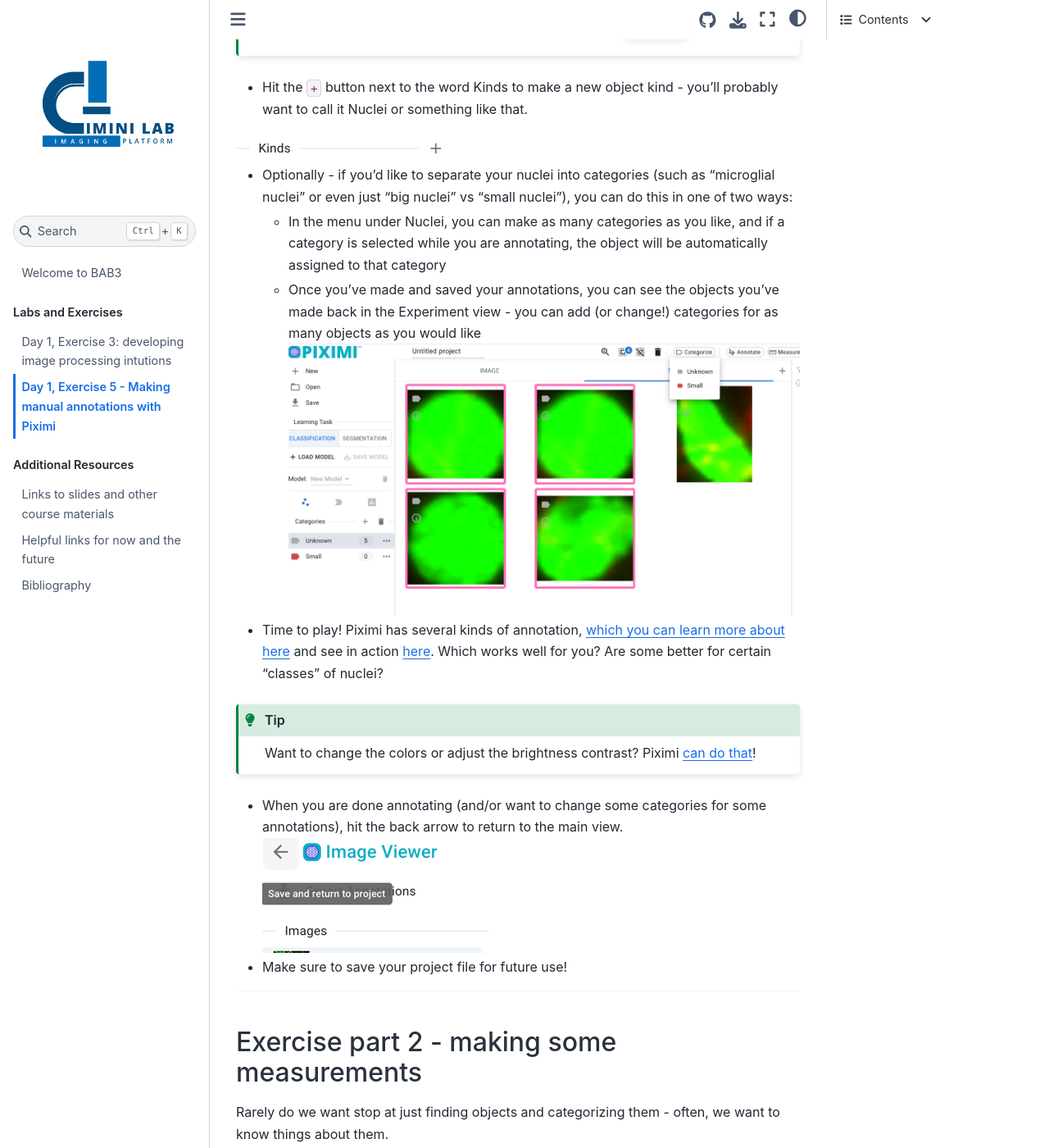
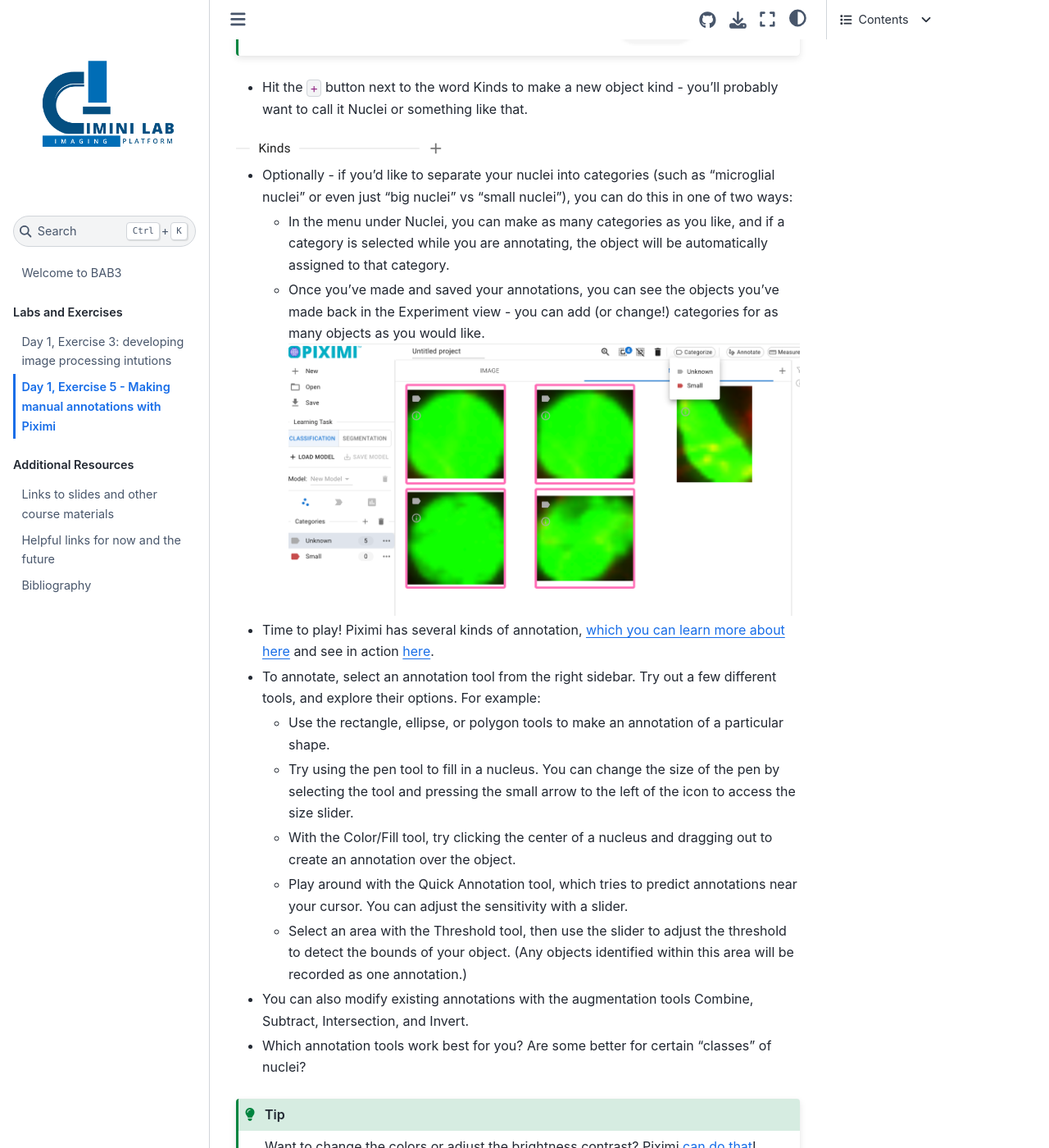
Before and after one commit to broadinstitute/BAB3, a Jupyter Book: the page built from docs/Piximi_ManualAnnotation/Piximi.md, in a window 1280 px wide and 1400 px high, scrolled down 2363 px. Shown: the whole window at 82% size. Built offline with Jupyter Book 1.0.4 settings and Sphinx 7.4.7 and the Sphinx Book theme 1.1.4, drawn with Linux system fonts in a browser that asks for light colours; cross-references to code outside the pages are shown as plain code; some of the changed text lies outside the part shown.

Commit message:
further detail for annotation and measurement sections

````diff
--- a/docs/Piximi_ManualAnnotation/Piximi.md
+++ b/docs/Piximi_ManualAnnotation/Piximi.md
@@ -16,21 +16,21 @@ While [Piximi](https://piximi.app/){cite}`Moser2024-vt` can do a lot of cool thi
 
 We'll be using a dataset of microglia stained in rat brains - you can read more of the specifics in the [dataset readme](https://drive.google.com/file/d/1wdz7pikmfWAEXUeGQ3VcDn1rwnqKyYYm/view?usp=sharing).
 
-## Exercise part 1 - manually annotate some nuclei
+## Exercise Part 1 - Manually annotate some nuclei
 
 ```{margin} Want to learn more about working with Piximi?
 Check out the [documentation](https://documentation.piximi.app/intro.html) (which includes some full-length tutorials), or check them out on [the image.sc forum!](https://forum.image.sc/tag/piximi)
 ```
 
 - Download the dataset linked above to your local machine. We'll be using it throughout the week, so don't delete it!
-- Open Piximi.app, and click "Start New Project"
-- Drag the images in, and tell Piximi that they have 2 channels
+- Open Piximi.app, and click "Start New Project".
+- Drag the images from the folder to Piximi, and tell Piximi that they have 2 channels.
 
 <img src="./images/Channels.png">
 
 
 
-- The images should now all be visible in Piximi's main experiment view - hit "Annotate" to bring them into the Annotator View (also called the Image View)
+- The images should now all be visible in Piximi's main experiment view - hit "Annotate" to bring them into the Annotator View (also called the Image View).
 <img src="./images/AnnotationButton.png">
 
 ```{tip}
@@ -44,39 +44,61 @@ Running into trouble? Toggle on Piximi's help mode on the left bar, which will h
 <img src="./images/NewKind.png">
 
   - Optionally - if you'd like to separate your nuclei into categories (such as "microglial nuclei" or even just "big nuclei" vs "small nuclei"), you can do this in one of two ways:
-    - In the menu under Nuclei, you can make as many categories as you like, and if a category is selected while you are annotating, the object will be automatically assigned to that category
-    - Once you've made and saved your annotations, you can see the objects you've made back in the Experiment view - you can add (or change!) categories for as many objects as you would like
+    - In the menu under Nuclei, you can make as many categories as you like, and if a category is selected while you are annotating, the object will be automatically assigned to that category.
+    - Once you've made and saved your annotations, you can see the objects you've made back in the Experiment view - you can add (or change!) categories for as many objects as you would like.
     <img src="./images/ExperimentViewCategorization.png">
 
-- Time to play! Piximi has several kinds of annotation, [which you can learn more about here](https://documentation.piximi.app/pages/detail/imageviewer.html#annotation-tools) and see in action [here](https://documentation.piximi.app/pages/detail/imageviewer-tools-annotation.html). Which works well for you? Are some better for certain "classes" of nuclei?
+- Time to play! Piximi has several kinds of annotation, [which you can learn more about here](https://documentation.piximi.app/pages/detail/imageviewer.html#annotation-tools) and see in action [here](https://documentation.piximi.app/pages/detail/imageviewer-tools-annotation.html).
+
+- To annotate, select an annotation tool from the right sidebar. Try out a few different tools, and explore their options. For example:
+  - Use the rectangle, ellipse, or polygon tools to make an annotation of a particular shape.
+  - Try using the pen tool to fill in a nucleus. You can change the size of the pen by selecting the tool and pressing the small arrow to the left of the icon to access the size slider.
+  - With the Color/Fill tool, try clicking the center of a nucleus and dragging out to create an annotation over the object.
+  - Play around with the Quick Annotation tool, which tries to predict annotations near your cursor. You can adjust the sensitivity with a slider.
+  - Select an area with the Threshold tool, then use the slider to adjust the threshold to detect the bounds of your object. (Any objects identified within this area will be recorded as one annotation.)
+
+
+- You can also modify existing annotations with the augmentation tools Combine, Subtract, Intersection, and Invert.
+
+- Which annotation tools work best for you? Are some better for certain "classes" of nuclei?
+
 
 ```{tip}
 Want to change the colors or adjust the brightness contrast? Piximi [can do that](https://documentation.piximi.app/pages/detail/imageviewer.html#image-tools)!
 ```
 - When you are done annotating (and/or want to change some categories for some annotations), hit the back arrow to return to the main view.
+
 <img src="./images/SaveAndReturn.png">
 
 - Make sure to save your project file for future use!
 
+- In the main view, you can click to the 'Nuclei' section on the top bar and see all of the annotations you just made. How do they look? You can add or change categories for any objects.
+
 -----
 
-## Exercise part 2 - making some measurements
+## Exercise Part 2 - Making some measurements
 
 Rarely do we want stop at just finding objects and categorizing them - often, we want to know things about them.
+With Piximi, we can take different measurements of these objects, plot the data in Piximi, and export measurements for further analysis.
+
+Currently, Piximi supports two broad classes of measurements - intensity measurements, which work for images OR objects, and shape/geometry measurements, which work for objects alone. More categories of measurements will be rolling out in time - stay tuned!
 
 - Follow Piximi's [Measurements tutorial](https://documentation.piximi.app/pages/tutorial/creating-measurements.html) to learn how to create and export measurements for your identified nuclei.
   - If you've created categories (or want to do so now), you can see how your measurements differ by categories as well.
+- Play around with plotting in Piximi. Use histograms to check area and intensity distributions. Try making a scatterplot comparing different measurements, colored by category. How do intensity and shape measurements vary together?
+- Save your measurements as an Excel spreadsheet by selecting your desired measurement categories on the left side of the Measurements window and pressing `Export`. You can save any plot as a PNG by pressing `Save To PNG`
+- How would you use these measurement and plotting tools on your data?
 
 ---
 
 
-## **Bonus Exercise - annotating some cells**
+## **Bonus Exercise - Annotating some cells**
 
 - Try to annotate some cells - in the annotator view, hit `+` to create a new "Kind" called cells
 
 <img src="./images/NewKind.png" width="100%">
 
-- Annotate some cells, trying a few different Piximi functionalities for annotation - do you find the same tools optimal
+- Annotate some cells, trying a few different Piximi functionalities for annotation - do you find the same tools optimal for annotating cells and nuclei? Are some tools better suited for one or the other? You can use the Channel Adjustment tool on the top bar to toggle the nuclei and microglia channels on and off.
 
 ---
 
````
